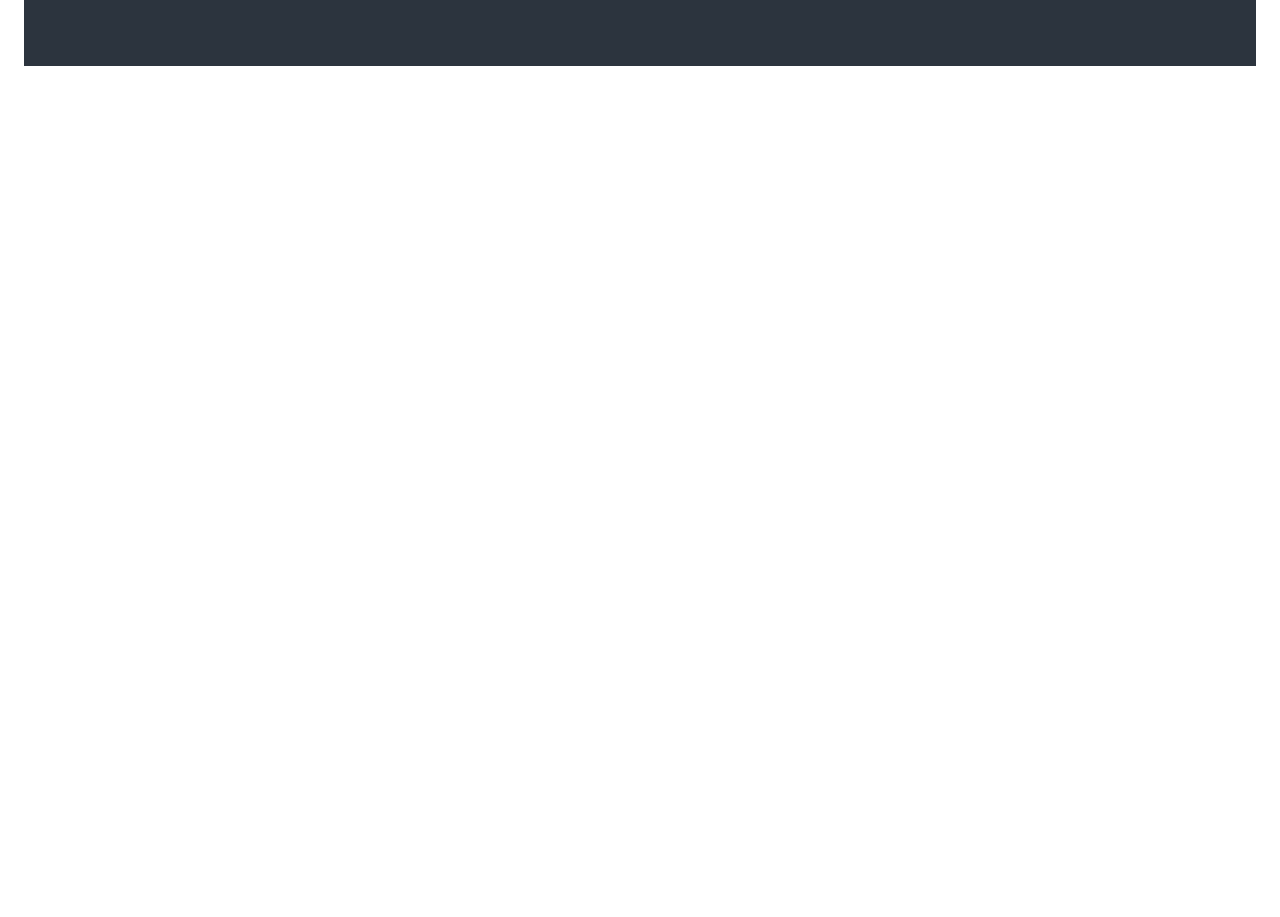
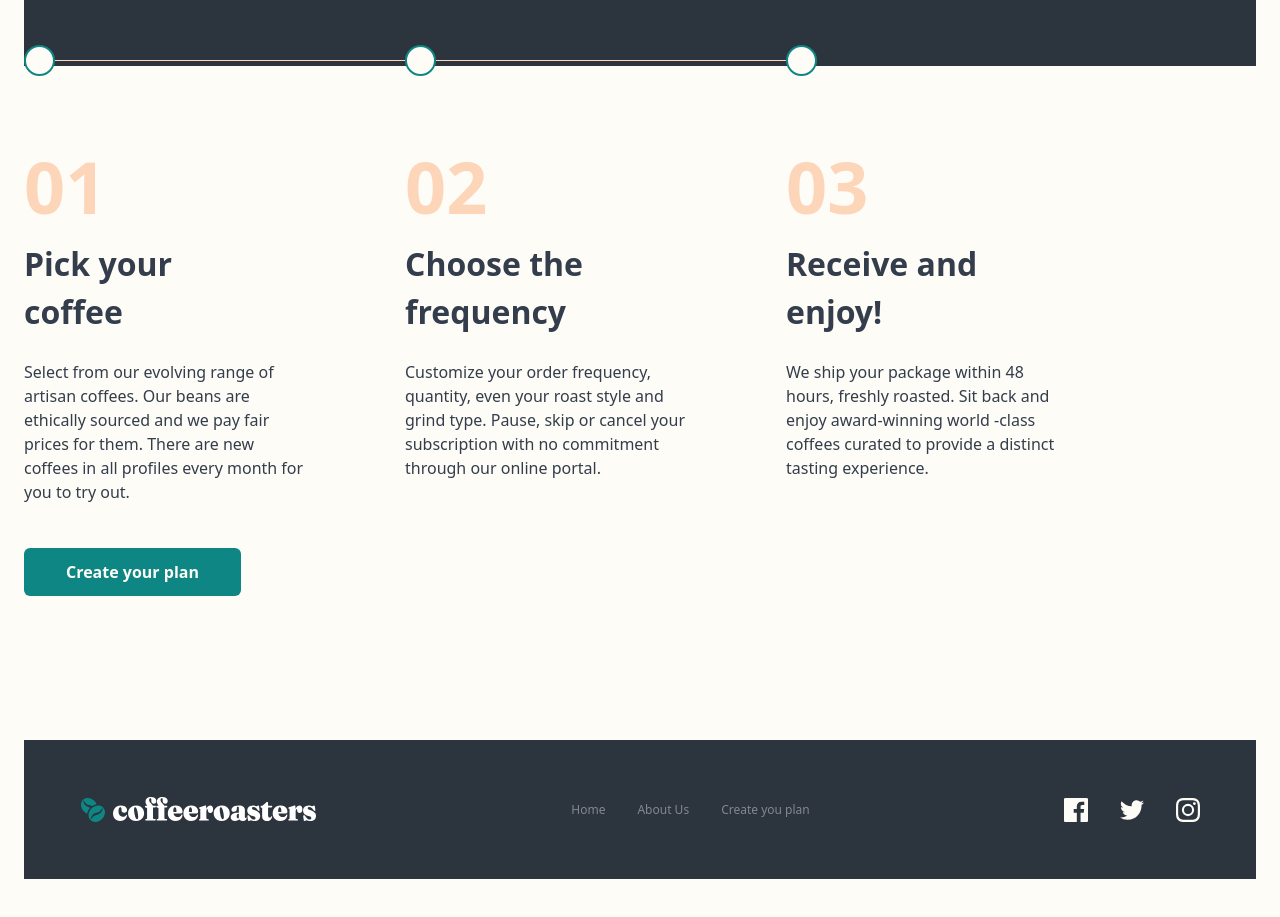
Before and after one commit to MadeByJax/coffeeroasters, a React (Vite) app: page / in a window 1280 px wide. Shown: the part 2121-3038 px from the top of the page. Before the commit the page ends 2187 px from the top, so only its background shows below. Built offline with nearby package versions, Linux system fonts and the light colour scheme.

Commit message:
add HowItWorks and Footer components

```diff
--- a/src/pages/Home.jsx
+++ b/src/pages/Home.jsx
@@ -3,14 +3,18 @@ import Navbar from "../components/Navbar";
 import Header from "../components/Header";
 import Collection from "../components/Collection";
 import WhyChooseUs from "../components/WhyChooseUs";
+import HowItWorks from "../components/HowItWorks";
+import Footer from "../components/Footer";
 
 const Home = () => {
   return (
-    <div className="bg-light-cream">
+    <div className="bg-light-cream pb-[72px]">
       <Navbar />
       <Header />
       <Collection />
       <WhyChooseUs />
+      <HowItWorks />
+      <Footer />
     </div>
   );
 };
```
